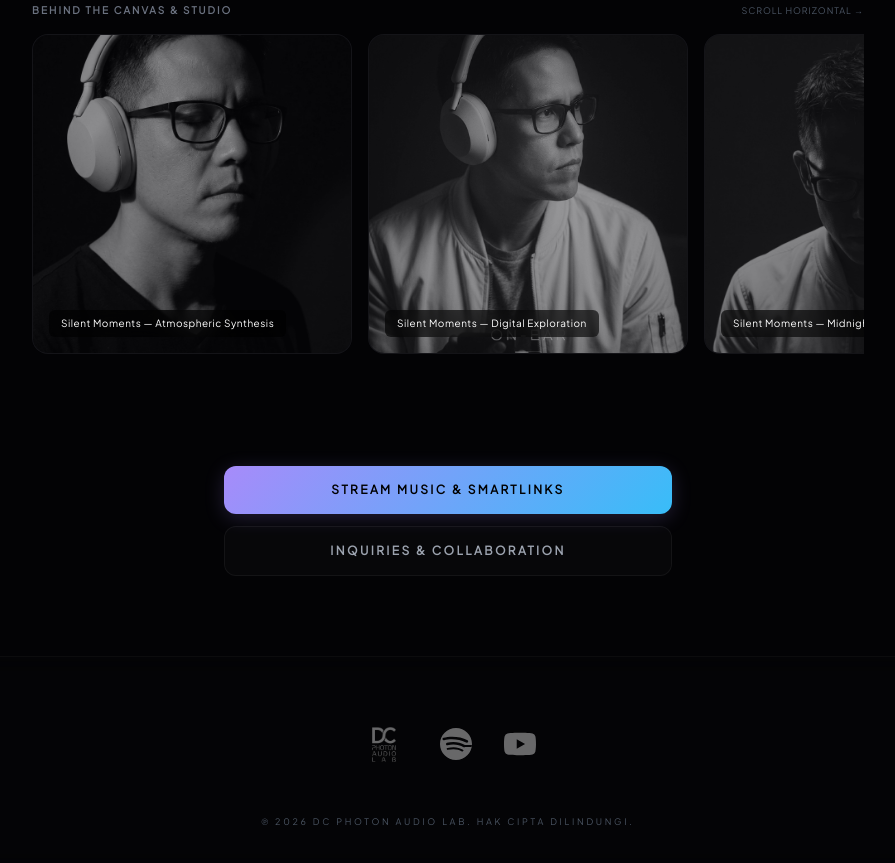
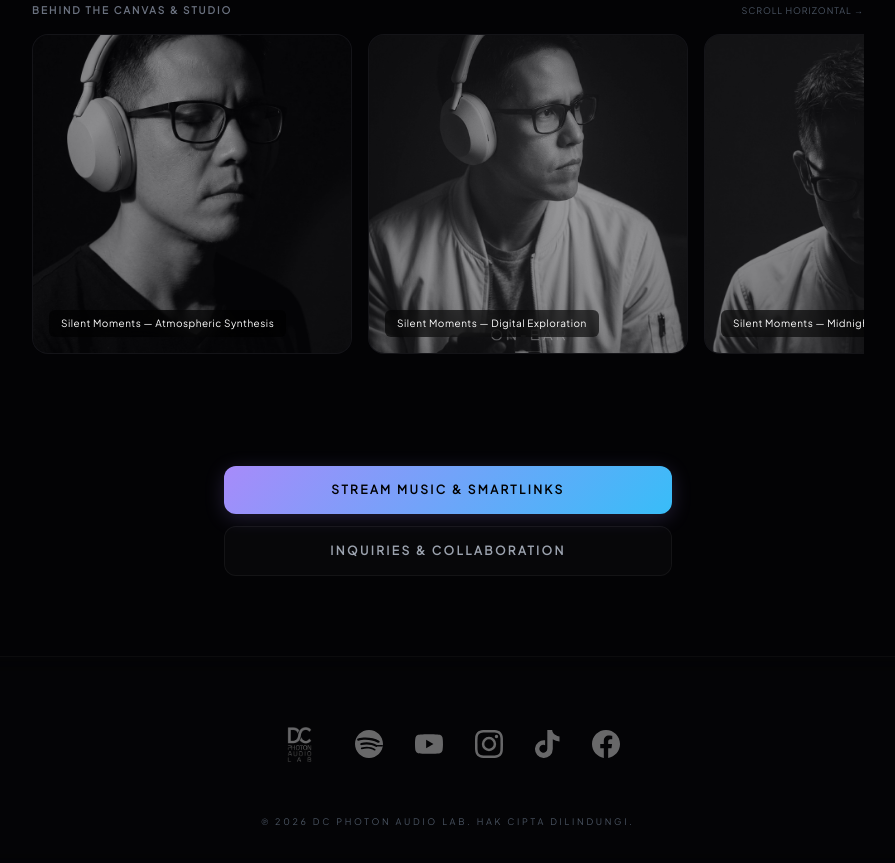
Before and after one commit to didichung/didichung.github.io, a plain HTML site: page index.html in a window 1280 px wide. Shown: the part 1810-2673 px from the top of the page, without its empty margins (192-1087 px from the left). Drawn offline with nearby package versions, Linux system fonts and the light colour scheme.

Commit message:
Update index.html

```diff
--- a/index.html
+++ b/index.html
@@ -168,18 +168,44 @@
     <footer class="w-full border-t border-white/[0.03] bg-[#050508]/60 backdrop-blur-md py-10 relative z-10">
         <div class="max-w-4xl w-full mx-auto px-6 flex flex-col items-center space-y-6">
 
-            <div class="flex items-center gap-8 opacity-40 hover:opacity-60 transition duration-300">
+            <div class="flex items-center gap-6 md:gap-8 opacity-40 hover:opacity-60 transition duration-300 flex-wrap justify-center">
                 <img src="dcp_w.png" alt="DC Photon Logo" style="width: 1.25cm; height: 2.5cm; object-fit: contain;">
+
+                <!-- Spotify -->
                 <a href="https://open.spotify.com/artist/49XzVOKlkplvCs9vFn5FGR?si=_WVLpwrERI-9btRSOYAeLQ" target="_blank" class="hover:opacity-80 transition">
-                <svg class="h-8 w-auto fill-current text-white" viewBox="0 0 24 24" xmlns="http://www.w3.org/2000/svg">
-                    <path d="M12 0C5.372 0 0 5.372 0 12s5.372 12 12 12 12-5.372 12-12S18.628 0 12 0zm5.503 17.306c-.216.354-.677.47-1.03.254-2.816-1.722-6.36-2.113-10.537-1.16a.75.75 0 1 1-.334-1.463c4.573-1.044 8.491-.595 11.648 1.334.353.216.468.677.253 1.035zm1.47-3.26c-.272.443-.855.584-1.298.312-3.224-1.982-8.14-2.558-11.954-1.4c-.497.151-1.02-.136-1.171-.633s.135-1.02.632-1.17c4.364-1.324 9.774-.678 13.48 1.6 443.272.855.413 1.298.312 1.442zm.11-3.376C14.654 8.09 7.37 7.85 3.14 9.133a.937.937 0 1 1-.54-1.79c4.85-1.47 12.895-1.196 18.064 1.874a.937.937 0 0 1-.95 1.616z"/>
-                </svg>
+                    <svg class="h-7 w-auto fill-current text-white" viewBox="0 0 24 24" xmlns="http://www.w3.org/2000/svg">
+                        <path d="M12 0C5.372 0 0 5.372 0 12s5.372 12 12 12 12-5.372 12-12S18.628 0 12 0zm5.503 17.306c-.216.354-.677.47-1.03.254-2.816-1.722-6.36-2.113-10.537-1.16a.75.75 0 1 1-.334-1.463c4.573-1.044 8.491-.595 11.648 1.334.353.216.468.677.253 1.035zm1.47-3.26c-.272.443-.855.584-1.298.312-3.224-1.982-8.14-2.558-11.954-1.4c-.497.151-1.02-.136-1.171-.633s.135-1.02.632-1.17c4.364-1.324 9.774-.678 13.48 1.6 443.272.855.413 1.298.312 1.442zm.11-3.376C14.654 8.09 7.37 7.85 3.14 9.133a.937.937 0 1 1-.54-1.79c4.85-1.47 12.895-1.196 18.064 1.874a.937.937 0 0 1-.95 1.616z"/>
+                    </svg>
                 </a>
+
+                <!-- YouTube -->
                 <a href="https://youtube.com/@didichung06" target="_blank" class="hover:opacity-80 transition">
-                <svg class="h-8 w-auto fill-current text-white" viewBox="0 0 24 24" xmlns="http://www.w3.org/2000/svg">
-                    <path d="M23.498 6.163a3.003 3.003 0 0 0-2.11-2.11C19.517 3.545 12 3.545 12 3.545s-7.517 0-9.388.508a3.003 3.003 0 0 0-2.11 2.11C0 8.033 0 12 0 12s0 3.967.502 5.837a3.003 3.003 0 0 0 2.11 2.11c1.871.508 9.388.508 9.388.508s7.517 0 9.388-.508a3.003 3.003 0 0 0 2.11-2.11C24 15.967 24 12 24 12s0-3.967-.502-5.837zM9.545 15.568V8.432L15.818 12l-6.273 3.568z"/>
-                </svg>
+                    <svg class="h-7 w-auto fill-current text-white" viewBox="0 0 24 24" xmlns="http://www.w3.org/2000/svg">
+                        <path d="M23.498 6.163a3.003 3.003 0 0 0-2.11-2.11C19.517 3.545 12 3.545 12 3.545s-7.517 0-9.388.508a3.003 3.003 0 0 0-2.11 2.11C0 8.033 0 12 0 12s0 3.967.502 5.837a3.003 3.003 0 0 0 2.11 2.11c1.871.508 9.388.508 9.388.508s7.517 0 9.388-.508a3.003 3.003 0 0 0 2.11-2.11C24 15.967 24 12 24 12s0-3.967-.502-5.837zM9.545 15.568V8.432L15.818 12l-6.273 3.568z"/>
+                    </svg>
                 </a>
+
+                <!-- Instagram -->
+                <a href="https://instagram.com/didichung_official" target="_blank" class="hover:opacity-80 transition">
+                    <svg class="h-7 w-auto fill-current text-white" viewBox="0 0 24 24" xmlns="http://www.w3.org/2000/svg">
+                        <path d="M12 2.163c3.204 0 3.584.012 4.85.07 3.252.148 4.771 1.691 4.919 4.919.058 1.265.069 1.645.069 4.849 0 3.205-.012 3.584-.069 4.849-.149 3.225-1.664 4.771-4.919 4.919-1.266.058-1.644.07-4.85.07-3.204 0-3.584-.012-4.849-.07-3.26-.149-4.771-1.699-4.919-4.92-.058-1.265-.07-1.644-.07-4.849 0-3.204.013-3.583.07-4.849.149-3.227 1.664-4.771 4.919-4.919 1.266-.057 1.645-.069 4.849-.069zM12 0C8.741 0 8.333.014 7.053.072 2.695.272.273 2.69.073 7.051.014 8.333 0 8.741 0 12c0 3.259.014 3.668.072 4.948.2 4.358 2.618 6.78 6.98 6.98 1.281.058 1.689.072 4.948.072 3.259 0 3.668-.014 4.948-.072 4.354-.2 6.782-2.618 6.979-6.98.059-1.28.073-1.689.073-4.948 0-3.259-.014-3.667-.072-4.947-.196-4.354-2.617-6.78-6.979-6.98C15.668.014 15.259 0 12 0zm0 5.838a6.162 6.162 0 1 0 0 12.324 6.162 6.162 0 0 0 0-12.324zM12 16a4 4 0 1 1 0-8 4 4 0 0 1 0 8zm6.406-11.845a1.44 1.44 0 1 0 0 2.881 1.44 1.44 0 0 0 0-2.881z"/>
+                    </svg>
+                </a>
+
+<!-- TikTok -->
+<a href="https://tiktok.com/@didi.chung" target="_blank" class="hover:opacity-80 transition">
+    <svg class="h-7 w-auto fill-current text-white" viewBox="0 0 448 512" xmlns="http://www.w3.org/2000/svg">
+        <path d="M448 209.91a210.06 210.06 0 0 1-122.77-39.25v178.72A162.55 162.55 0 1 1 185 188.31v89.89a72.69 72.69 0 1 0 40.23 65.11V0h89.15a111.39 111.39 0 0 0 11 41.52A111.89 111.89 0 0 0 376.51 93.4a109.4 109.4 0 0 0 71.49 23.1z"/>
+    </svg>
+</a>
+
+                <!-- Facebook -->
+                <a href="https://facebook.com/didichung66" target="_blank" class="hover:opacity-80 transition">
+                    <svg class="h-7 w-auto fill-current text-white" viewBox="0 0 24 24" xmlns="http://www.w3.org/2000/svg">
+                        <path d="M24 12.073c0-6.627-5.373-12-12-12s-12 5.373-12 12c0 5.99 4.388 10.954 10.125 11.854v-8.385H7.078v-3.47h3.047V9.43c0-3.007 1.792-4.669 4.533-4.669 1.312 0 2.686.235 2.686.235v2.953H15.83c-1.491 0-1.956.925-1.956 1.874v2.25h3.328l-.532 3.47h-2.796v8.385C19.612 23.027 24 18.062 24 12.073z"/>
+                    </svg>
+                </a>
+
             </div>
 
             <p class="text-[9px] text-gray-600 tracking-[0.3em] uppercase text-center">
```
